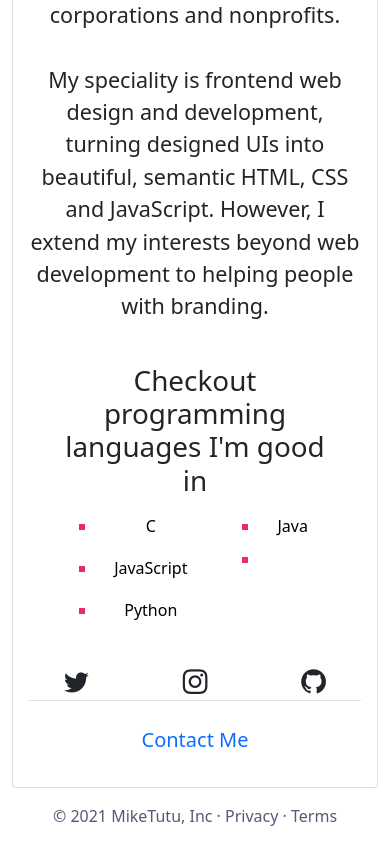
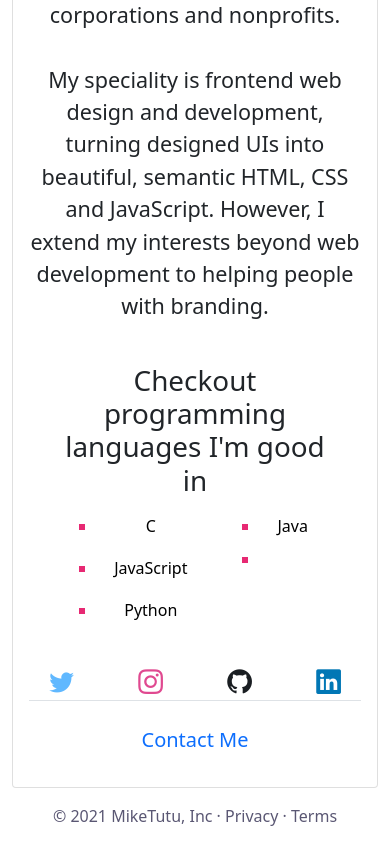
Before and after one commit to MikeTutu/portfoli-strap, a plain HTML site: page index.html in a window 390 px wide. Shown: the part 658-1502 px from the top of the page. Drawn offline with nearby package versions, Linux system fonts and the light colour scheme.

Commit message:
Edited index and style file

```diff
--- a/index.html
+++ b/index.html
@@ -48,13 +48,16 @@
                         </div>
                         <div class="row pt-3">
                             <div class="col">
-                                <a href="http://www.twitter.com/miketutumt" class="text-dark fs-2"><i class="bi bi-twitter"></i></a>
+                                <a href="http://www.twitter.com/miketutumt" class="text-dark fs-2"><i class="bi bi-twitter" id="icon-twitter"></i></a>
                               </div>
                               <div class="col">
-                                <a href="https://www.instagram.com/miketutu_mt/" class="text-dark fs-2"><i class="bi bi-instagram"></i></a>
+                                <a href="https://www.instagram.com/miketutu_mt/" class="text-dark fs-2"><i class="bi bi-instagram" id="icon-instagram"></i></a>
                               </div>
                               <div class="col">
-                                <a href="https://www.github.com/MikeTutu/" class="text-dark fs-2"><i class="bi bi-github"></i></a>
+                                <a href="https://www.github.com/MikeTutu/" class="text-dark fs-2"><i class="bi bi-github" id="icon-github"></i></a>
+                              </div>
+                              <div class="col">
+                                <a href="https://gh.linkedin.com/in/michael-tutuani-97a682199" class="text-dark fs-2"><i class="bi bi-linkedin" id="icon-linkedin"></i></a>
                               </div>
                         </div>
                         <div class="border-top">
--- a/style.css
+++ b/style.css
@@ -39,3 +39,36 @@ ul.list{
 #list-item{
     color: black;
 }
+
+#icon-twitter:hover{
+    color:#60B8FF;
+}
+
+#icon-instagram:hover{
+    color: #E04990;
+}
+
+#icon-linkedin:hover{
+    color: #0177B5;
+}
+
+#icon-github:hover{
+    color: #1A1E22;
+}
+
+@media (max-width: 576px) {
+    #icon-twitter{
+        color:#60B8FF;
+    }
+    #icon-instagram{
+        color: #E04990;
+    }
+
+    #icon-linkedin{
+        color: #0177B5;
+    }
+
+    #icon-github{
+        color: #1A1E22;
+    }
+}
```
